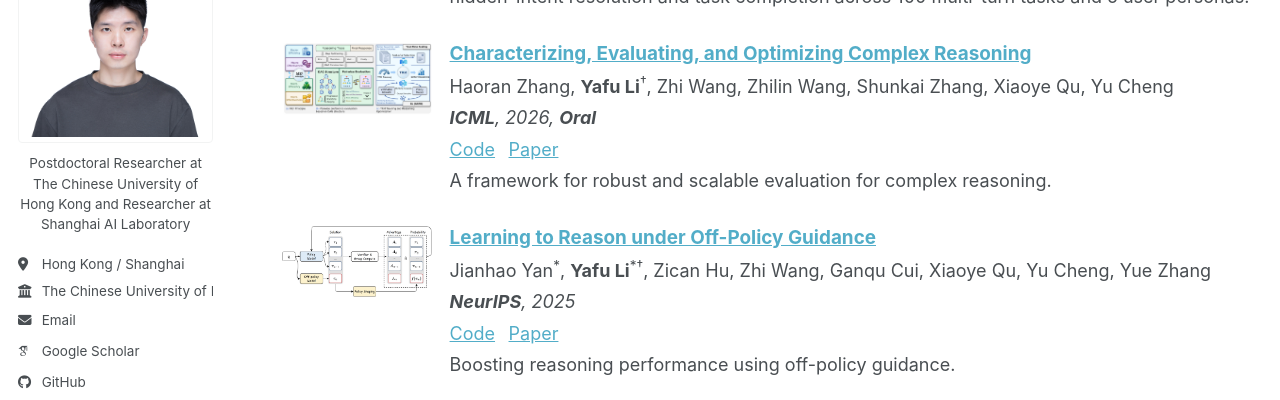
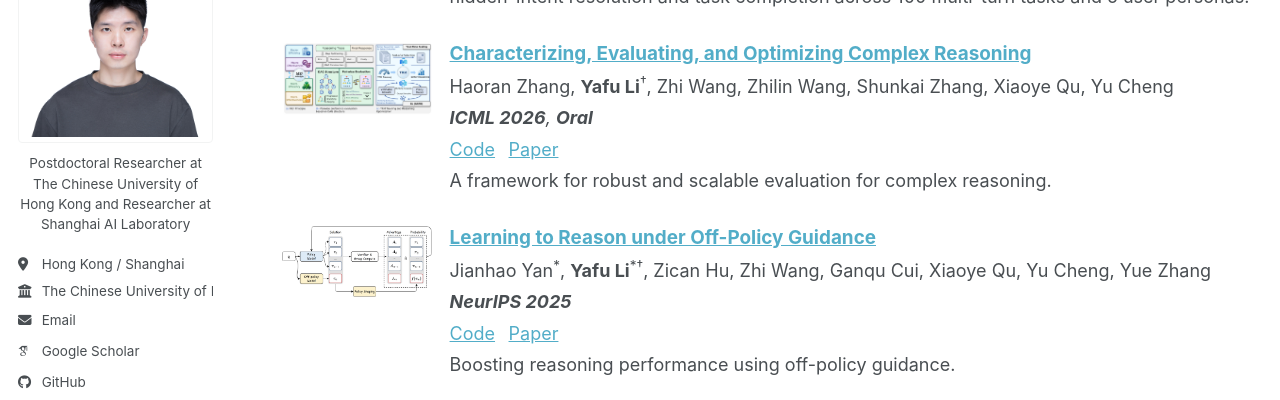
Before and after one commit to yafuly/yafuly.github.io, a Jekyll site: the page built from _pages/publications.html, in a window 1280 px wide and 900 px high, scrolled down 635 px. Shown: the part 153-553 px from the top of the window. Built offline with Jekyll 4.4.1, drawn with Linux system fonts in a browser that asks for light colours; some web fonts are replaced; a script bundle is joined from its source files by our own code; library files that are not in the unit come from our copies.

```diff
--- a/_pages/publications.html
+++ b/_pages/publications.html
@@ -52,7 +52,7 @@ author_profile: true
     <div>
       <h3><a href="https://www.arxiv.org/abs/2602.08498">Characterizing, Evaluating, and Optimizing Complex Reasoning</a></h3>
       <p>Haoran Zhang, <strong>Yafu Li</strong><sup>†</sup>, Zhi Wang, Zhilin Wang, Shunkai Zhang, Xiaoye Qu, Yu Cheng</p>
-      <p><em><strong>ICML</strong>, 2026, <strong>Oral</strong></em></p>
+      <p><em><strong>ICML 2026</strong>, <strong>Oral</strong></em></p>
       <p class="publication-links"><a href="https://github.com/zzzhr97/TRM">Code</a><a href="https://www.arxiv.org/abs/2602.08498">Paper</a></p>
       <p>A framework for robust and scalable evaluation for complex reasoning.</p>
     </div>
@@ -63,7 +63,7 @@ author_profile: true
     <div>
       <h3><a href="https://arxiv.org/abs/2504.14945">Learning to Reason under Off-Policy Guidance</a></h3>
       <p>Jianhao Yan<sup>*</sup>, <strong>Yafu Li</strong><sup>*†</sup>, Zican Hu, Zhi Wang, Ganqu Cui, Xiaoye Qu, Yu Cheng, Yue Zhang</p>
-      <p><em><strong>NeurIPS</strong>, 2025</em></p>
+      <p><em><strong>NeurIPS 2025</strong></em></p>
       <p class="publication-links"><a href="https://github.com/ElliottYan/LUFFY">Code</a><a href="https://arxiv.org/abs/2504.14945">Paper</a></p>
       <p>Boosting reasoning performance using off-policy guidance.</p>
     </div>
```
